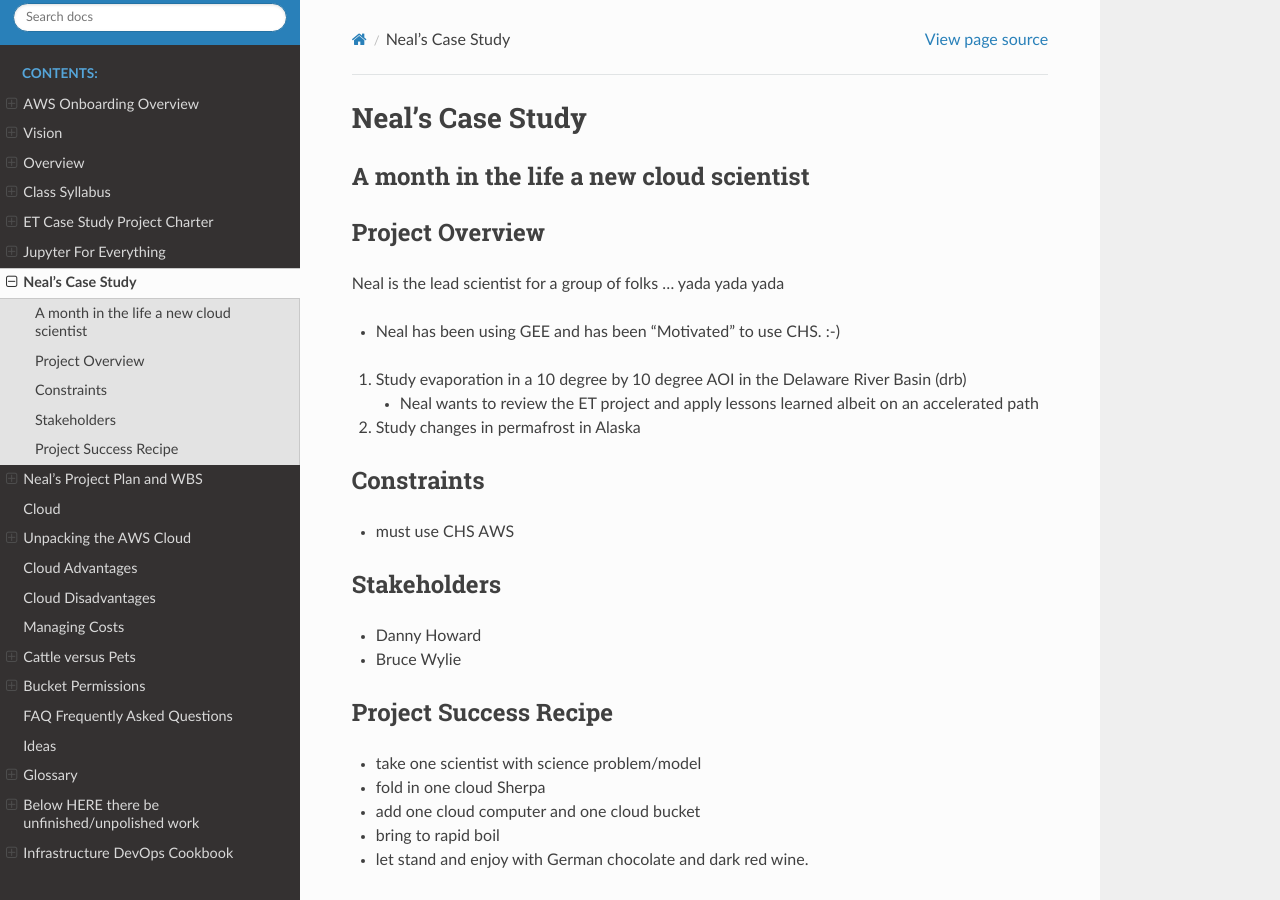
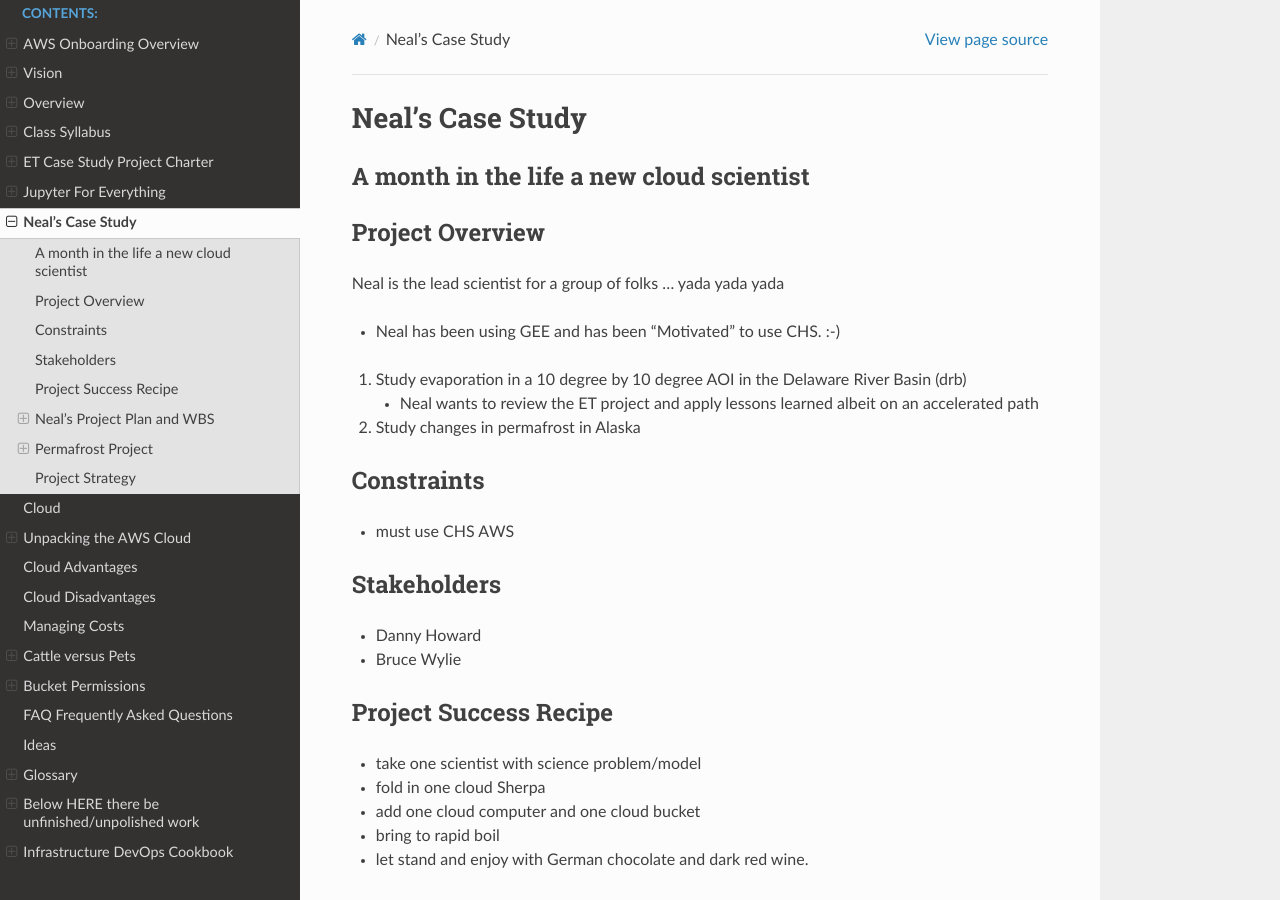
Before and after one commit to tonybutzer/harmony, a Sphinx documentation site: the page built from documentation/source/02neal_case_study.md, in a window 1280 px wide and 900 px high. Built offline with Sphinx 7.4.7 and the Read the Docs theme 2.0.0, drawn with Linux system fonts in a browser that asks for light colours; pages that are not in the unit, such as notebooks, are missing from menus.

Commit message:
automatic git update from Makefile

```diff
--- a/documentation/source/02neal_case_study.md
+++ b/documentation/source/02neal_case_study.md
@@ -29,11 +29,11 @@
 - let stand and enjoy with German chocolate and dark red wine.
 
 
-# Neal's Project Plan and WBS
+## Neal's Project Plan and WBS
 
-## Project Setup and Conceptualizing
+### Project Setup and Conceptualizing
 
-## Project Initiation - Neal
+### Project Initiation - Neal
 1. Develop Charter
 2. Get Staffing Aligned
 3. Initial low cost base infrastructure
@@ -43,9 +43,9 @@
 	- Using Randy Sunne's process = some approval gates will happen **sigh**
 	- mapped to my projects budget - however that accounting stuff works
 
-## Project Simple View
+### Project Simple View
 
-### Infrastructure Devops - Tony
+#### Infrastructure Devops - Tony
 - create github `new` repo `always begin with a fresh github repo`
 - create web host
 	- create website  `- DONE!!!`
@@ -59,7 +59,7 @@
 			- use any repository you feel comfortable
 			- does repository rhyme with suppository?
 
-## Veget Project drb 10 degree tile
+### Veget Project drb 10 degree tile
 ### Define AOI
 - shapefiles
 - geojson files
```
Also changed, not shown: documentation/source/00weekbyweek.md (+2 -0 lines).
